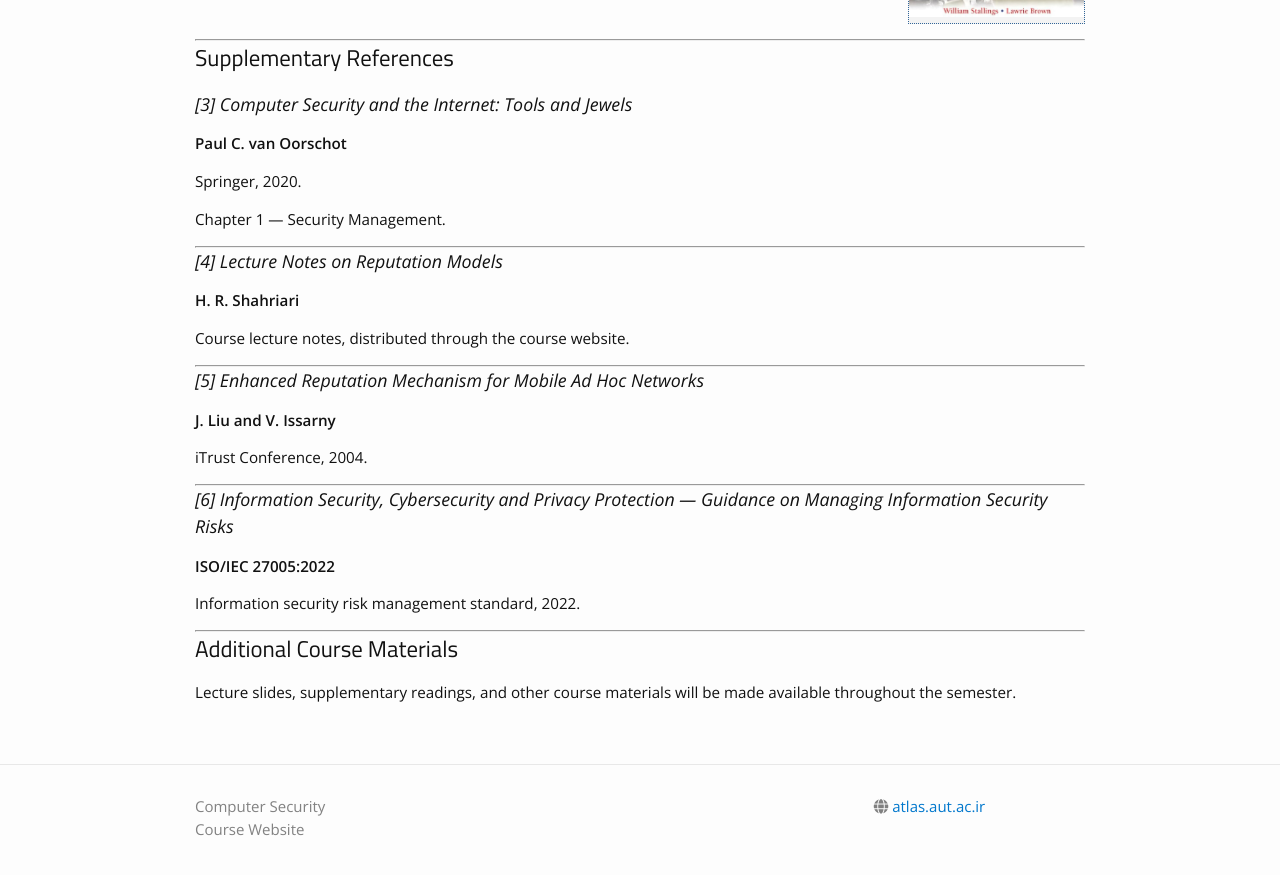
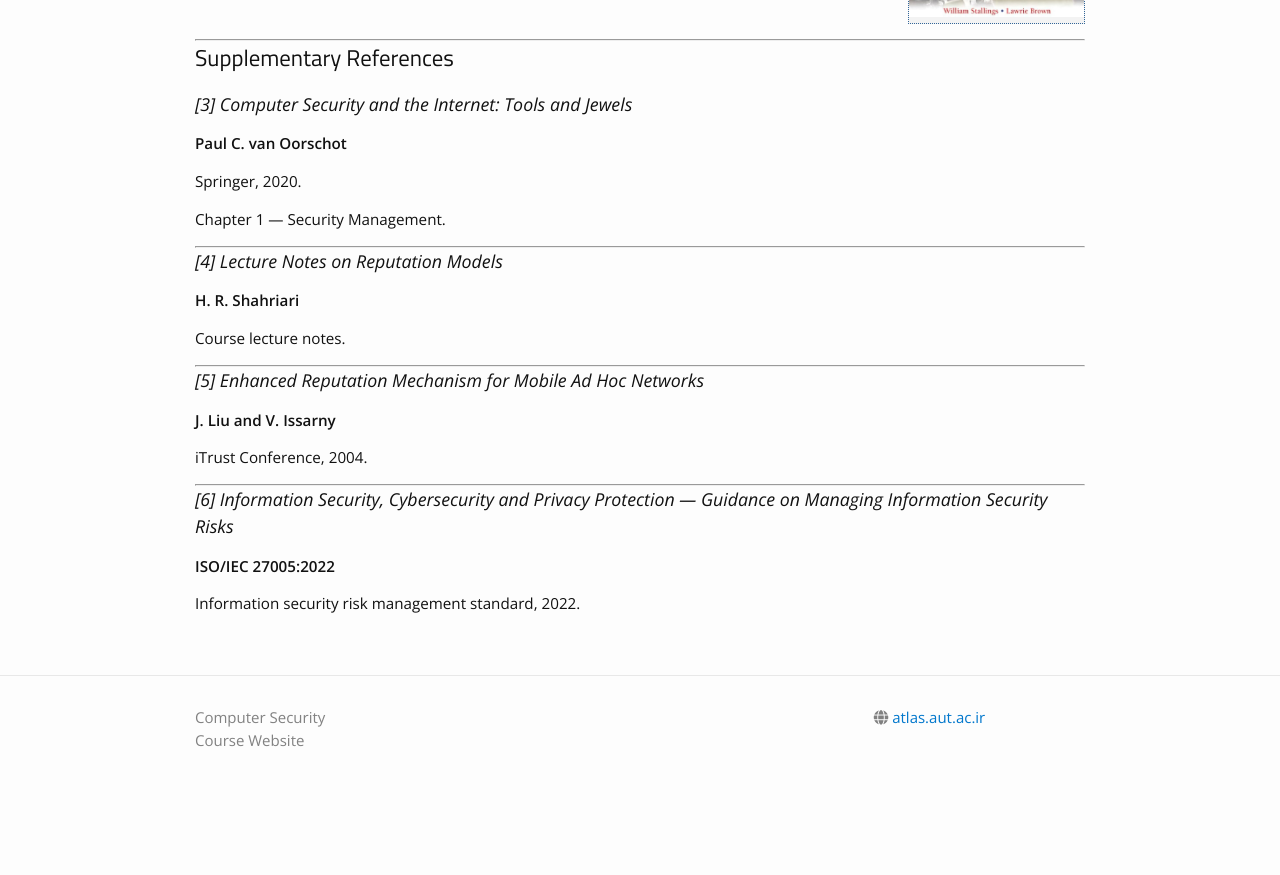
Before and after one commit to atlaslab-ai/CompSec, a Jekyll site: the page built from materials.md, in a window 1280 px wide and 900 px high, scrolled down 736 px. Shown: the top 875 px of the window. Built offline with Jekyll 4.4.1, drawn with Linux system fonts in a browser that asks for light colours; nearby versions of some CDN libraries; after the commit the page ends 1547 px from its top, so only the background shows below that.

Commit message:
Remove supplementary material availability notices

```diff
--- a/materials.md
+++ b/materials.md
@@ -46,7 +46,7 @@ Chapter 1 — Security Management.
 
 **H. R. Shahriari**
 
-Course lecture notes, distributed through the course website.
+Course lecture notes.
 
 ---
 
@@ -63,9 +63,3 @@ iTrust Conference, 2004.
 **ISO/IEC 27005:2022**
 
 Information security risk management standard, 2022.
-
----
-
-## Additional Course Materials
-
-Lecture slides, supplementary readings, and other course materials will be made available throughout the semester.
```
